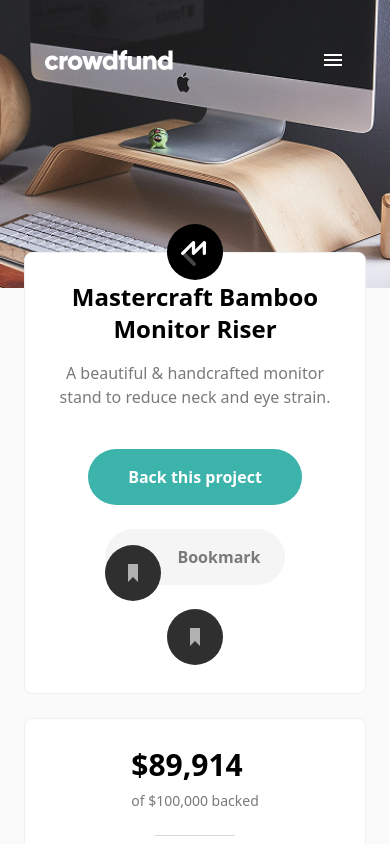
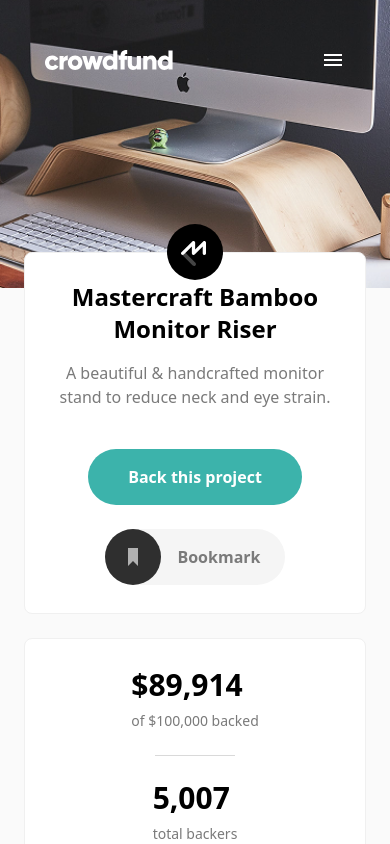
Before and after one commit to casbern/crowdfund-page, a React (Vite) app: page / in a window 390 px wide. Shown: the top 844 px of the page. Built offline with nearby package versions, Linux system fonts and the light colour scheme.

Commit message:
fix change on the button name when clicked

```diff
--- a/src/App.tsx
+++ b/src/App.tsx
@@ -33,21 +33,13 @@
                 "hidden md:flex relative items-center bg-gray-50 rounded-4xl font-bold pl-[72px] pr-6 py-4 h-[56px]"
                  ${active ? "text-call-action" : "text-txt"}`}
             >
-              <span className="absolute left-0 flex items-center justify-center w-[56px] h-[56px] rounded-full">
+              <span className="absolute left-0 top-0 flex items-center justify-center w-[56px] h-[56px] rounded-full">
                 <img
                   src={active ? bookmarkIconActive : bookmarkIcon}
                   alt="Bookmark Icon"
                 />
               </span>
-              Bookmark
-            </a>
-
-
-             <a
-              href="#"
-              className="flex md:hidden items-center justify-center bg-gray-50 rounded-full w-[56px] h-[56px]"
-            >
-              <img src={bookmarkIcon} alt="Bookmark Icon" />
+              {active ? "Bookmarked" : "Bookmark"}
             </a>
 
           </div>
```
